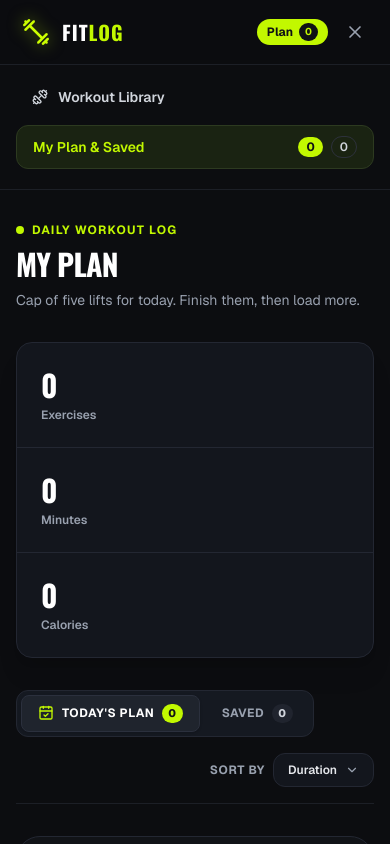
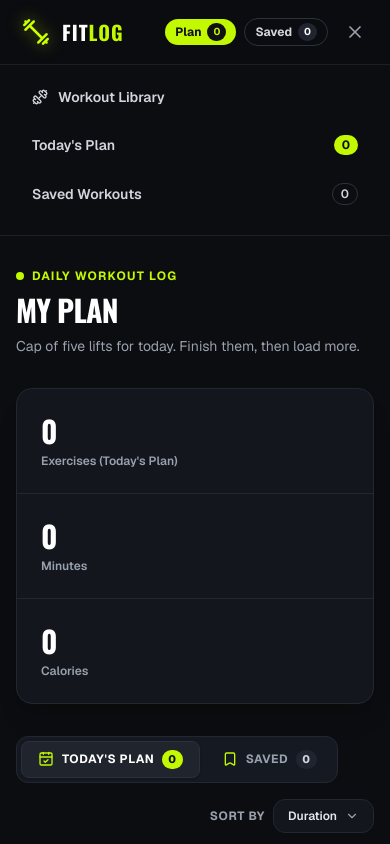
Before and after one commit to EHMahi9/B14-A6-Fit-Log, a Next.js app: page /my-plan in a window 390 px wide. Both pictures are taken after a click on the button "Toggle Navigation Menu". Shown: the top 844 px of the page. Built offline with nearby package versions, Linux system fonts and the light colour scheme.

Commit message:
fix(my-plan): link saved badge to saved tab and auto-show saved workouts

```diff
--- a/app/my-plan/page.tsx
+++ b/app/my-plan/page.tsx
@@ -1,8 +1,9 @@
 "use client";
 
-import React, { useState, useMemo } from "react";
+import React, { useState, useMemo, Suspense } from "react";
 import Link from "next/link";
 import Image from "next/image";
+import { useSearchParams, useRouter } from "next/navigation";
 import { usePlan } from "@/context/PlanContext";
 import { SortOption, PlannedWorkout, Workout } from "@/types/workout";
 import {
@@ -18,9 +19,14 @@ import {
   CheckCircle2,
   CalendarCheck,
   Plus,
+  Bookmark,
 } from "lucide-react";
 
-export default function MyPlanPage() {
+function PlanContent() {
+  const router = useRouter();
+  const searchParams = useSearchParams();
+  const tabParam = searchParams.get("tab");
+
   const {
     plan,
     saved,
@@ -29,26 +35,56 @@ export default function MyPlanPage() {
     removeFromPlan,
     removeFromSaved,
     addToPlan,
-    totalExercises,
-    totalMinutes,
-    totalCalories,
   } = usePlan();
 
-  const [activeTab, setActiveTab] = useState<"plan" | "saved">("plan");
+  const [selectedTab, setSelectedTab] = useState<"plan" | "saved" | null>(null);
   const [sortBy, setSortBy] = useState<SortOption>("Duration");
   const [sortDropdownOpen, setSortDropdownOpen] = useState(false);
+
+  // Derive activeTab directly from URL param, manual selection, or data availability
+  const activeTab: "plan" | "saved" = useMemo(() => {
+    if (selectedTab) return selectedTab;
+    if (tabParam === "saved") return "saved";
+    if (tabParam === "plan") return "plan";
+    if (plan.length === 0 && saved.length > 0) return "saved";
+    return "plan";
+  }, [selectedTab, tabParam, plan.length, saved.length]);
+
+  const handleTabChange = (newTab: "plan" | "saved") => {
+    setSelectedTab(newTab);
+    router.replace(`/my-plan?tab=${newTab}`, { scroll: false });
+  };
+
+  // Metrics calculation for the active view
+  const currentItems = activeTab === "plan" ? plan : saved;
+  const currentCount = currentItems.length;
+  const currentMinutes = currentItems.reduce(
+    (sum, item) => sum + (item.duration || 0),
+    0
+  );
+  const currentCalories = currentItems.reduce(
+    (sum, item) => sum + (item.caloriesBurned || 0),
+    0
+  );
 
   // Sorting logic (Challenge C1)
   const sortedItems = useMemo(() => {
     const list = activeTab === "plan" ? [...plan] : [...saved];
 
     return list.sort((a, b) => {
+      const durA = a.duration || 0;
+      const durB = b.duration || 0;
+      const calA = a.caloriesBurned || 0;
+      const calB = b.caloriesBurned || 0;
+      const ratA = a.rating || 0;
+      const ratB = b.rating || 0;
+
       if (sortBy === "Duration") {
-        return b.duration - a.duration; // Highest duration first
+        return durB - durA; // Highest duration first
       } else if (sortBy === "Calories") {
-        return b.caloriesBurned - a.caloriesBurned; // Highest calories first
+        return calB - calA; // Highest calories first
       } else if (sortBy === "Rating") {
-        return b.rating - a.rating; // Highest rating first
+        return ratB - ratA; // Highest rating first
       }
       return 0;
     });
@@ -90,17 +126,17 @@ export default function MyPlanPage() {
         {/* Exercises */}
         <div className="p-6 sm:p-7 flex flex-col justify-center">
           <span className="font-[family-name:var(--font-oswald)] font-extrabold text-3xl sm:text-4xl text-white">
-            {totalExercises}
+            {currentCount}
           </span>
           <span className="text-xs sm:text-sm font-semibold text-gray-400 mt-1">
-            Exercises
+            Exercises {activeTab === "saved" ? "(Saved)" : "(Today's Plan)"}
           </span>
         </div>
 
         {/* Minutes */}
         <div className="p-6 sm:p-7 flex flex-col justify-center">
           <span className="font-[family-name:var(--font-oswald)] font-extrabold text-3xl sm:text-4xl text-white">
-            {totalMinutes}
+            {currentMinutes}
           </span>
           <span className="text-xs sm:text-sm font-semibold text-gray-400 mt-1">
             Minutes
@@ -110,7 +146,7 @@ export default function MyPlanPage() {
         {/* Calories */}
         <div className="p-6 sm:p-7 flex flex-col justify-center">
           <span className="font-[family-name:var(--font-oswald)] font-extrabold text-3xl sm:text-4xl text-white">
-            {totalCalories}
+            {currentCalories}
           </span>
           <span className="text-xs sm:text-sm font-semibold text-gray-400 mt-1">
             Calories
@@ -123,7 +159,7 @@ export default function MyPlanPage() {
         {/* Tabs: Today's Plan / Saved */}
         <div className="flex items-center gap-1.5 p-1 rounded-xl bg-[#151921] border border-[#232732] self-start">
           <button
-            onClick={() => setActiveTab("plan")}
+            onClick={() => handleTabChange("plan")}
             className={`flex items-center gap-2 px-4 sm:px-5 py-2 rounded-lg text-xs sm:text-sm font-bold uppercase tracking-wider transition-all ${
               activeTab === "plan"
                 ? "bg-[#1f242d] text-white border border-[#2b303d] shadow-sm"
@@ -144,13 +180,14 @@ export default function MyPlanPage() {
           </button>
 
           <button
-            onClick={() => setActiveTab("saved")}
+            onClick={() => handleTabChange("saved")}
             className={`flex items-center gap-2 px-4 sm:px-5 py-2 rounded-lg text-xs sm:text-sm font-bold uppercase tracking-wider transition-all ${
               activeTab === "saved"
                 ? "bg-[#1f242d] text-white border border-[#2b303d] shadow-sm"
                 : "text-gray-400 hover:text-white"
             }`}
           >
+            <Bookmark className="w-4 h-4 text-[#c2f800]" />
             <span>Saved</span>
             <span
               className={`px-1.5 py-0.5 rounded-full text-[11px] font-extrabold ${
@@ -213,17 +250,21 @@ export default function MyPlanPage() {
       {isEmpty ? (
         <div className="p-12 sm:p-16 rounded-3xl bg-[#111317] border border-[#232732] text-center space-y-5">
           <div className="w-16 h-16 rounded-full bg-[#15171d] border border-[#222630] text-gray-400 mx-auto flex items-center justify-center">
-            <Dumbbell className="w-8 h-8 text-[#c2f800]" />
+            {activeTab === "saved" ? (
+              <Bookmark className="w-8 h-8 text-[#c2f800]" />
+            ) : (
+              <Dumbbell className="w-8 h-8 text-[#c2f800]" />
+            )}
           </div>
 
           <div className="space-y-1.5">
             <h2 className="font-[family-name:var(--font-oswald)] font-extrabold text-2xl sm:text-3xl text-white uppercase tracking-tight">
-              NOTHING HERE YET
+              {activeTab === "saved" ? "NO SAVED WORKOUTS YET" : "NOTHING HERE YET"}
             </h2>
             <p className="text-gray-400 text-sm sm:text-base max-w-md mx-auto">
               {activeTab === "plan"
                 ? "Browse the library and add a lift to get today moving."
-                : "Save your favorite lifts from the library for quick access later."}
+                : "Save your favorite lifts from the library to quickly find them here later."}
             </p>
           </div>
 
@@ -375,3 +416,20 @@ export default function MyPlanPage() {
     </div>
   );
 }
+
+export default function MyPlanPage() {
+  return (
+    <Suspense
+      fallback={
+        <div className="max-w-7xl mx-auto px-4 sm:px-6 lg:px-8 py-16 text-center space-y-4">
+          <div className="w-10 h-10 border-2 border-[#c2f800] border-t-transparent rounded-full animate-spin mx-auto" />
+          <p className="text-gray-400 text-sm font-medium tracking-wide">
+            Loading workouts…
+          </p>
+        </div>
+      }
+    >
+      <PlanContent />
+    </Suspense>
+  );
+}
--- a/components/Navbar.tsx
+++ b/components/Navbar.tsx
@@ -66,7 +66,7 @@ export default function Navbar() {
         <div className="hidden sm:flex items-center gap-3">
           {/* Plan badge = filled pill with accent background (#c2f800) */}
           <Link
-            href="/my-plan"
+            href="/my-plan?tab=plan"
             className="flex items-center gap-2 px-3.5 py-1.5 rounded-full bg-[#c2f800] text-[#0f1115] text-xs font-bold transition-all duration-200 hover:brightness-110 hover:shadow-[0_0_12px_rgba(194,248,0,0.35)]"
             title="View Today's Plan"
           >
@@ -78,7 +78,7 @@ export default function Navbar() {
 
           {/* Saved badge = pill with outline/border only */}
           <Link
-            href="/my-plan"
+            href="/my-plan?tab=saved"
             className="flex items-center gap-2 px-3.5 py-1.5 rounded-full border border-[#2d313b] bg-[#15171d]/60 text-gray-200 text-xs font-bold transition-all duration-200 hover:border-gray-500 hover:text-white"
             title="View Saved Workouts"
           >
@@ -92,12 +92,22 @@ export default function Navbar() {
         {/* Mobile Hamburger Toggle */}
         <div className="flex sm:hidden items-center gap-2">
           <Link
-            href="/my-plan"
+            href="/my-plan?tab=plan"
             className="flex items-center gap-1.5 px-2.5 py-1 rounded-full bg-[#c2f800] text-[#0f1115] text-xs font-bold"
           >
             <span>Plan</span>
             <span className="bg-[#0f1115] text-[#c2f800] px-1.5 py-0.5 rounded-full text-[10px]">
               {totalExercises}
+            </span>
+          </Link>
+
+          <Link
+            href="/my-plan?tab=saved"
+            className="flex items-center gap-1.5 px-2.5 py-1 rounded-full border border-[#2d313b] text-gray-300 text-xs font-bold"
+          >
+            <span>Saved</span>
+            <span className="bg-[#20242e] text-white px-1.5 py-0.5 rounded-full text-[10px]">
+              {saved.length}
             </span>
           </Link>
 
@@ -131,23 +141,25 @@ export default function Navbar() {
             </Link>
 
             <Link
-              href="/my-plan"
+              href="/my-plan?tab=plan"
               onClick={() => setMobileMenuOpen(false)}
-              className={`px-4 py-2.5 rounded-xl text-sm font-semibold flex items-center justify-between ${
-                isPlanActive
-                  ? "bg-[#1a2312] text-[#c2f800] border border-[#2d3a20]"
-                  : "text-gray-300 hover:bg-[#15171d]"
-              }`}
+              className="px-4 py-2.5 rounded-xl text-sm font-semibold flex items-center justify-between text-gray-300 hover:bg-[#15171d]"
             >
-              <span>My Plan & Saved</span>
-              <div className="flex items-center gap-2">
+              <span>Today&apos;s Plan</span>
               <span className="px-2 py-0.5 rounded-full bg-[#c2f800] text-[#0f1115] text-xs font-bold">
                 {totalExercises}
               </span>
+            </Link>
+
+            <Link
+              href="/my-plan?tab=saved"
+              onClick={() => setMobileMenuOpen(false)}
+              className="px-4 py-2.5 rounded-xl text-sm font-semibold flex items-center justify-between text-gray-300 hover:bg-[#15171d]"
+            >
+              <span>Saved Workouts</span>
               <span className="px-2 py-0.5 rounded-full border border-[#2d313b] text-xs text-gray-300">
                 {saved.length}
               </span>
-              </div>
             </Link>
           </nav>
         </div>
```
Lines whose indentation alone changed are shown as unchanged.
